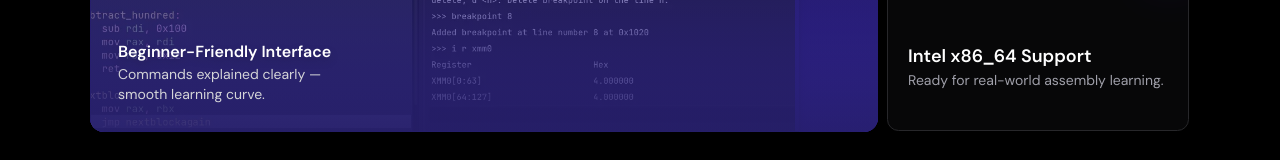
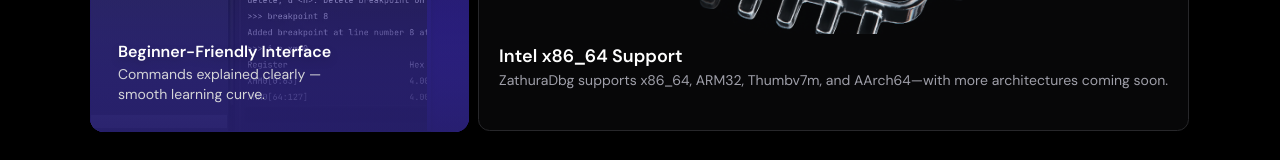
Before and after one commit to Musheer0/zathuradbg, a Next.js app: page / in a window 1280 px wide. Shown: the part 2471-2631 px from the top of the page. Built offline with nearby package versions, Linux system fonts and the light colour scheme; no server answers.

Commit message:
Update features.tsx

```diff
--- a/src/components/home/features.tsx
+++ b/src/components/home/features.tsx
@@ -82,7 +82,7 @@
               Intel x86_64 Support
             </p>
             <p className='text-sm text-zinc-400'>
-              Ready for real-world assembly learning.
+              ZathuraDbg supports x86_64, ARM32, Thumbv7m, and AArch64—with more architectures coming soon.
             </p>
           </Button>
         </motion.div>
```
